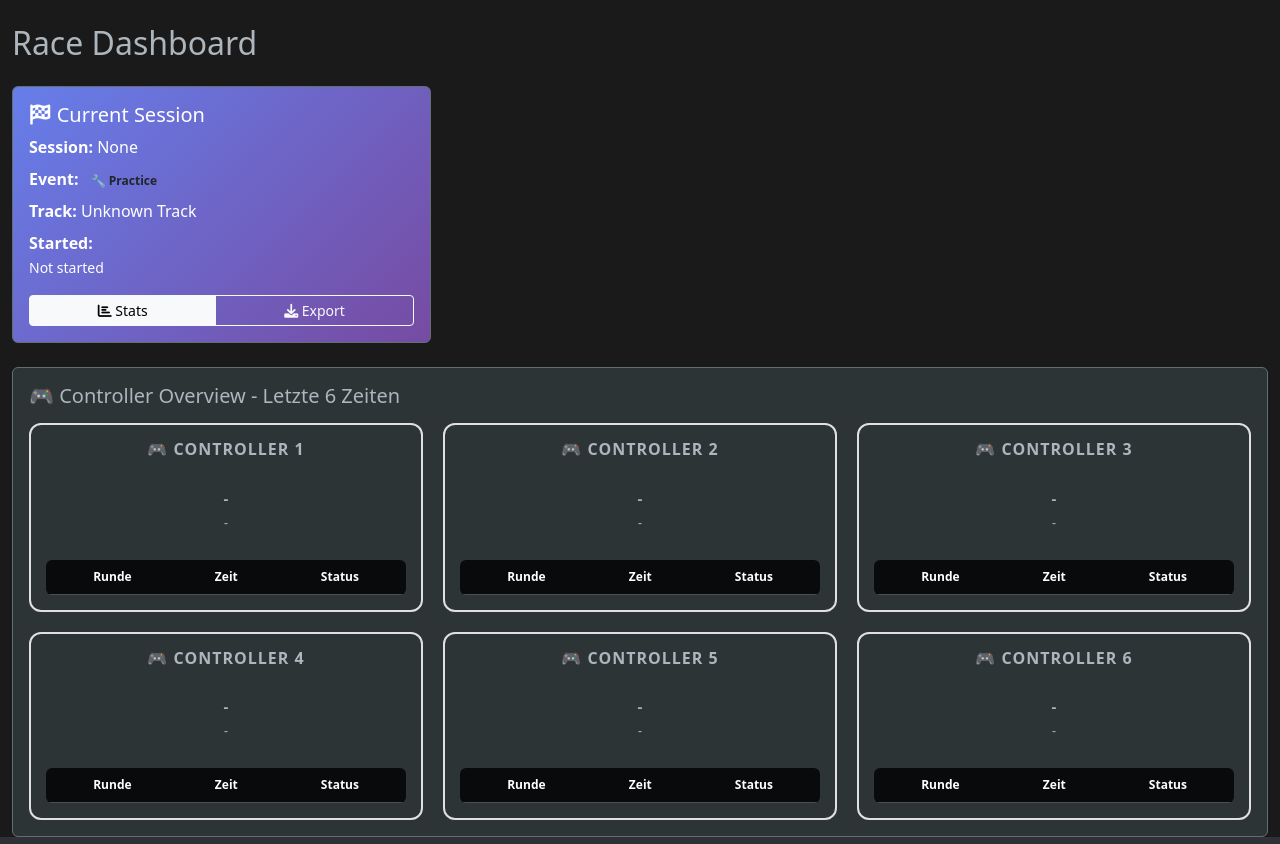
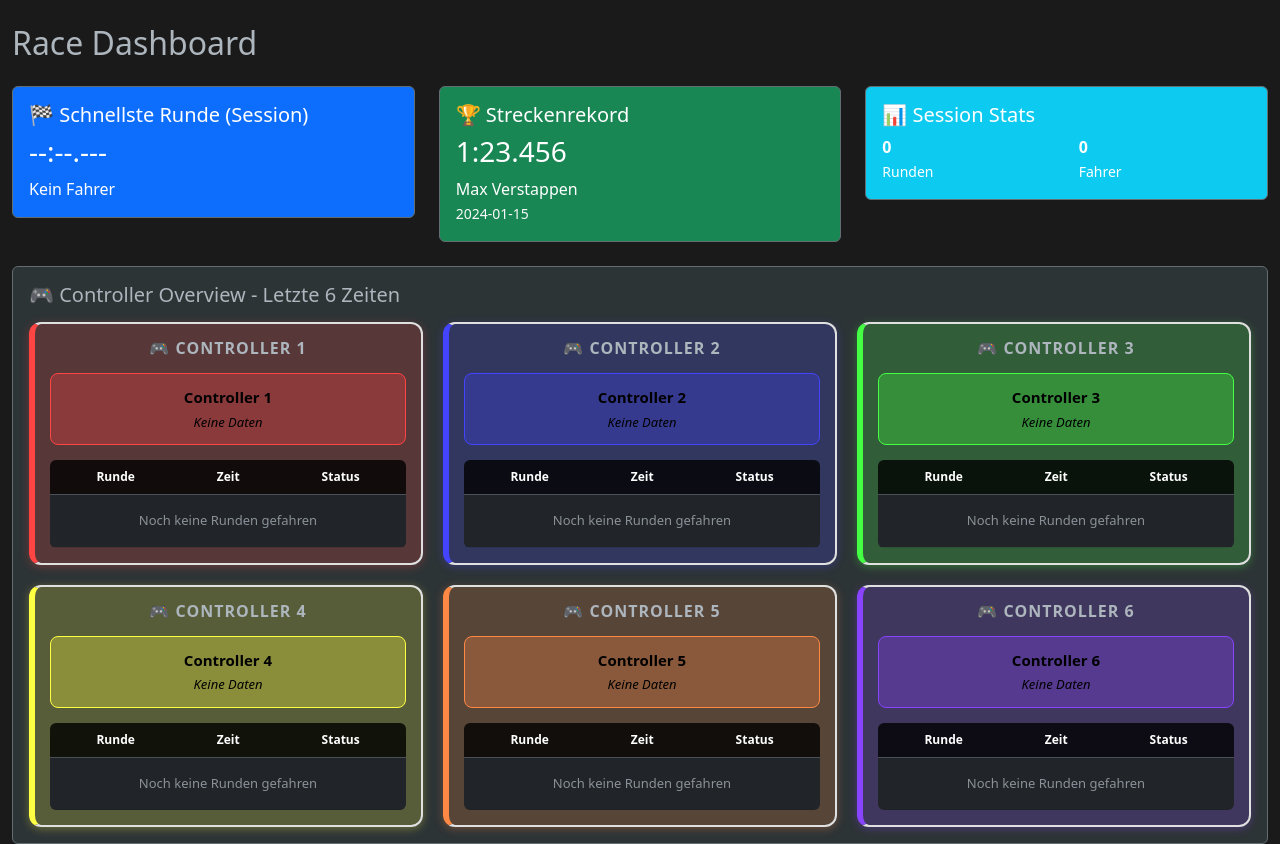
Before and after one commit to Lockeee86/SmartRace-LiveDashboard, a Flask app: page / in a window 1280 px wide. Shown: the part 56-900 px from the top of the page. Run offline with Flask 3, Linux system fonts and the light colour scheme; data that the repository does not hold is empty.

Commit message:
Update dashboard.html

```diff
--- a/templates/dashboard.html
+++ b/templates/dashboard.html
@@ -9,55 +9,41 @@
     </div>
 </div>
 
-<!-- Session Info Card - ERWEITERT -->
-<div class="col-md-4">
-    <div class="card h-100" style="background: linear-gradient(135deg, #667eea 0%, #764ba2 100%); color: white;">
-        <div class="card-body">
-            <h5 class="card-title">
-                <i class="fas fa-flag-checkered"></i> Current Session
-            </h5>
-
-            <!-- SESSION NAME -->
-            <div class="mb-2">
-                <strong>Session:</strong> {{ current_session.session_id if current_session else 'None' }}
+<!-- Session Info Row -->
+<div class="row mb-4">
+    <div class="col-md-4">
+        <div class="card bg-primary text-white">
+            <div class="card-body">
+                <h5 class="card-title">🏁 Schnellste Runde (Session)</h5>
+                <h3 id="fastest-lap-time">--:--.---</h3>
+                <p id="fastest-lap-driver" class="mb-0">Kein Fahrer</p>
             </div>
-
-            <!-- EVENT TYPE - NEU! -->
-            <div class="mb-2">
-                <strong>Event:</strong>
-                <span class="badge badge-light text-dark px-2 py-1" style="font-size: 12px;">
-                    {% if current_session and current_session.event_type %}
-                        {% if current_session.event_type == 'Race' %}🏆 {{ current_session.event_type }}
-                        {% elif current_session.event_type == 'Qualifying' %}⏱️ {{ current_session.event_type }}
-                        {% elif current_session.event_type == 'Practice' %}🔧 {{ current_session.event_type }}
-                        {% elif current_session.event_type == 'Time Trial' %}⚡ {{ current_session.event_type }}
-                        {% else %}🏁 {{ current_session.event_type }}
-                        {% endif %}
-                    {% else %}
-                        🔧 Practice
-                    {% endif %}
-                </span>
+        </div>
+    </div>
+    <div class="col-md-4">
+        <div class="card bg-success text-white">
+            <div class="card-body">
+                <h5 class="card-title">🏆 Streckenrekord</h5>
+                <h3 id="track-record-time">--:--.---</h3>
+                <p id="track-record-driver" class="mb-0">Unbekannt</p>
+                <small id="track-record-date" class="text-light">--</small>
             </div>
-
-            <!-- TRACK NAME -->
-            <div class="mb-2">
-                <strong>Track:</strong> {{ current_session.track_name if current_session and current_session.track_name else 'Unknown Track' }}
-            </div>
-
-            <!-- START TIME -->
-            <div class="mb-3">
-                <strong>Started:</strong>
-                <br><small>{{ current_session.start_time[:19].replace('T', ' ') if current_session and current_session.start_time else 'Not started' }}</small>
-            </div>
-
-            <!-- SESSION CONTROLS -->
-            <div class="btn-group w-100" role="group">
-                <a href="{{ url_for('session_stats') }}" class="btn btn-light btn-sm">
-                    <i class="fas fa-chart-bar"></i> Stats
-                </a>
-                <button class="btn btn-outline-light btn-sm" onclick="exportSession()">
-                    <i class="fas fa-download"></i> Export
-                </button>
+        </div>
+    </div>
+    <div class="col-md-4">
+        <div class="card bg-info text-white">
+            <div class="card-body">
+                <h5 class="card-title">📊 Session Stats</h5>
+                <div class="row">
+                    <div class="col-6">
+                        <strong id="total-laps">0</strong><br>
+                        <small>Runden</small>
+                    </div>
+                    <div class="col-6">
+                        <strong id="active-drivers">0</strong><br>
+                        <small>Fahrer</small>
+                    </div>
+                </div>
             </div>
         </div>
     </div>
```
